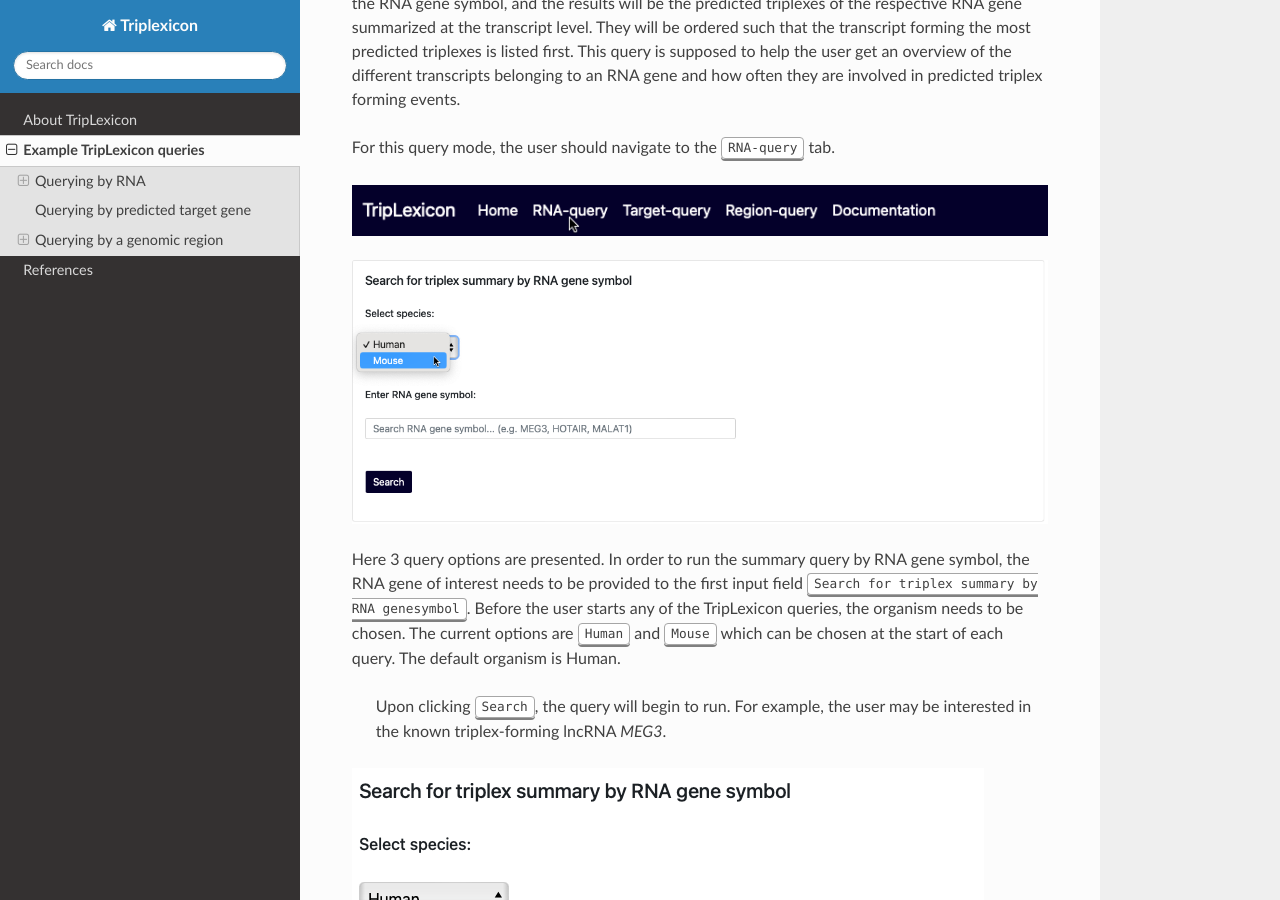
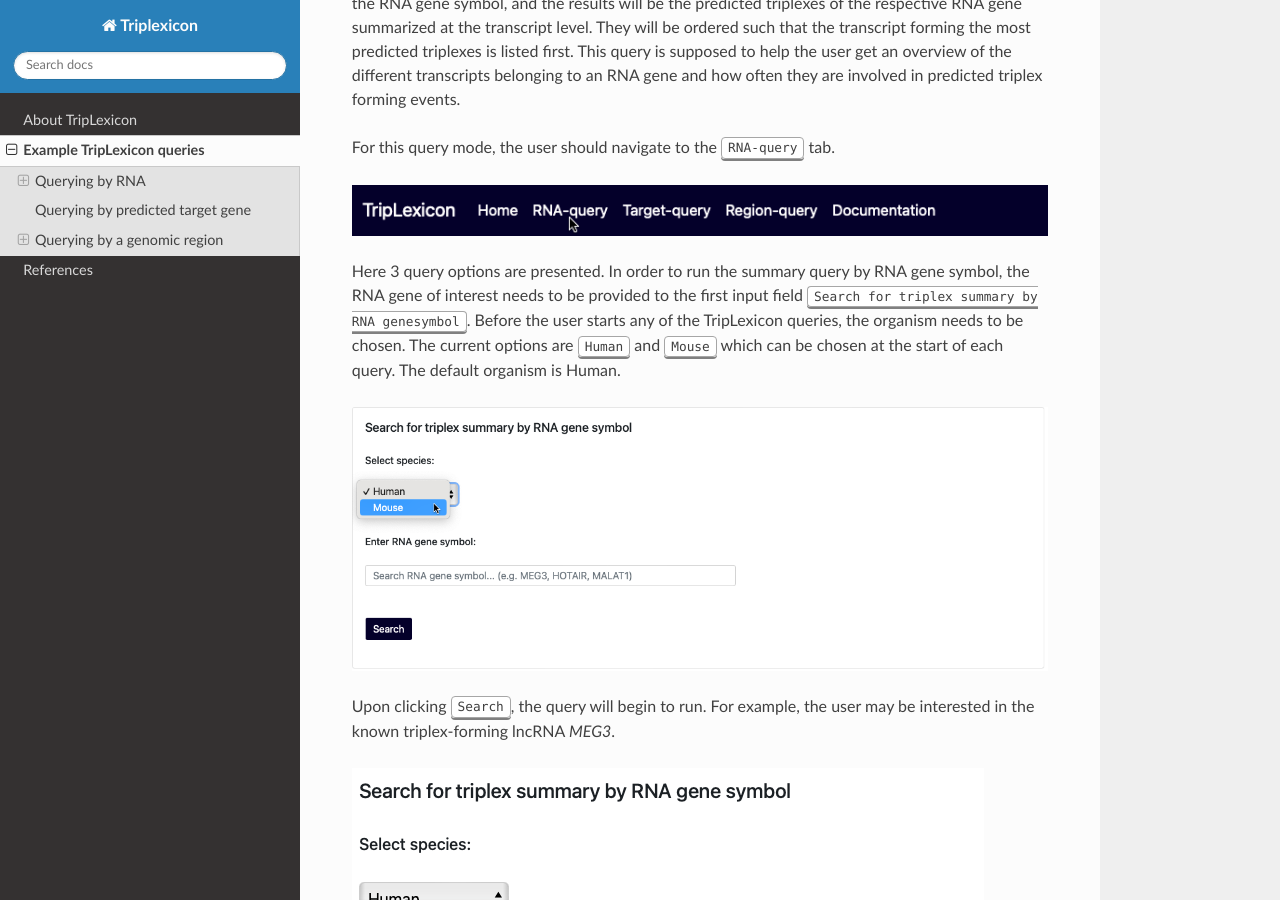
Before and after one commit to SchulzLab/TripLexicon, a Sphinx documentation site: the page built from docs/docs/source/examples.rst, in a window 1280 px wide and 900 px high, scrolled down 370 px. Built offline with Sphinx 7.4.7 and the Read the Docs theme 3.1.0, drawn with Linux system fonts in a browser that asks for light colours; pages that are not in the unit, such as notebooks, are missing from menus.

```diff
--- a/docs/docs/source/examples.rst
+++ b/docs/docs/source/examples.rst
@@ -18,14 +18,12 @@ For this query mode, the user should navigate to the :kbd:`RNA-query` tab.
   :alt: RNA query
 
 
+Here 3 query options are presented. In order to run the summary query by RNA gene symbol, the RNA gene of interest needs to be provided to the first input field :kbd:`Search for triplex summary by RNA genesymbol`. Before the user starts any of the TripLexicon queries, the organism needs to be chosen. The current options are :kbd:`Human` and :kbd:`Mouse` which can be chosen at the start of each query. The default organism is Human.
+
 .. image:: ../human_mouse_selection.png
   :alt: Choice of organism
 
-Here 3 query options are presented. In order to run the summary query by RNA gene symbol, the RNA gene of interest needs to be provided to the first input field :kbd:`Search for triplex summary by RNA genesymbol`. Before the user starts any of the TripLexicon queries, the organism needs to be chosen. The current options are :kbd:`Human` and :kbd:`Mouse` which can be chosen at the start of each query. The default organism is Human.
-
-
-
- Upon clicking :kbd:`Search`, the query will begin to run. For example, the user may be interested in the known triplex-forming lncRNA *MEG3*.
+Upon clicking :kbd:`Search`, the query will begin to run. For example, the user may be interested in the known triplex-forming lncRNA *MEG3*.
 
 .. image:: ../RNA_summary_search_MEG3.png
   :alt: Summary query by RNA gene MEG3
```
